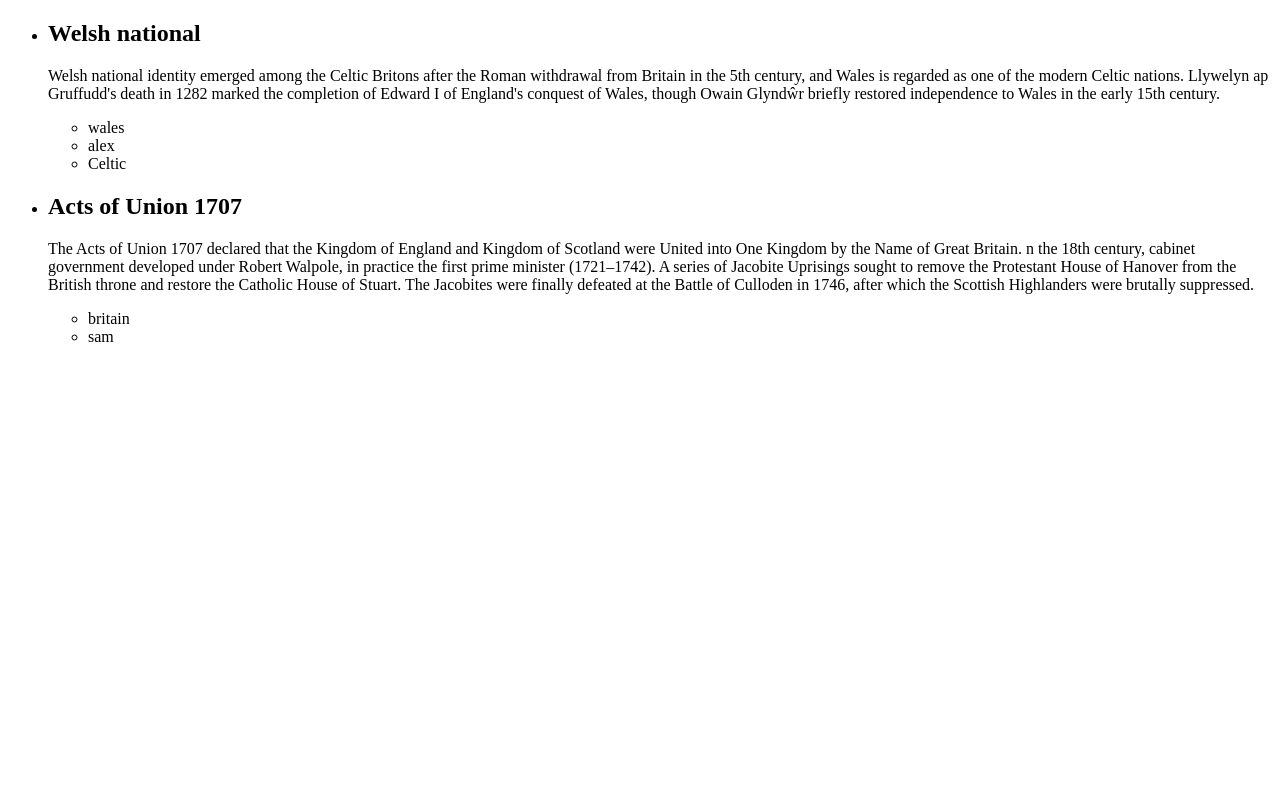
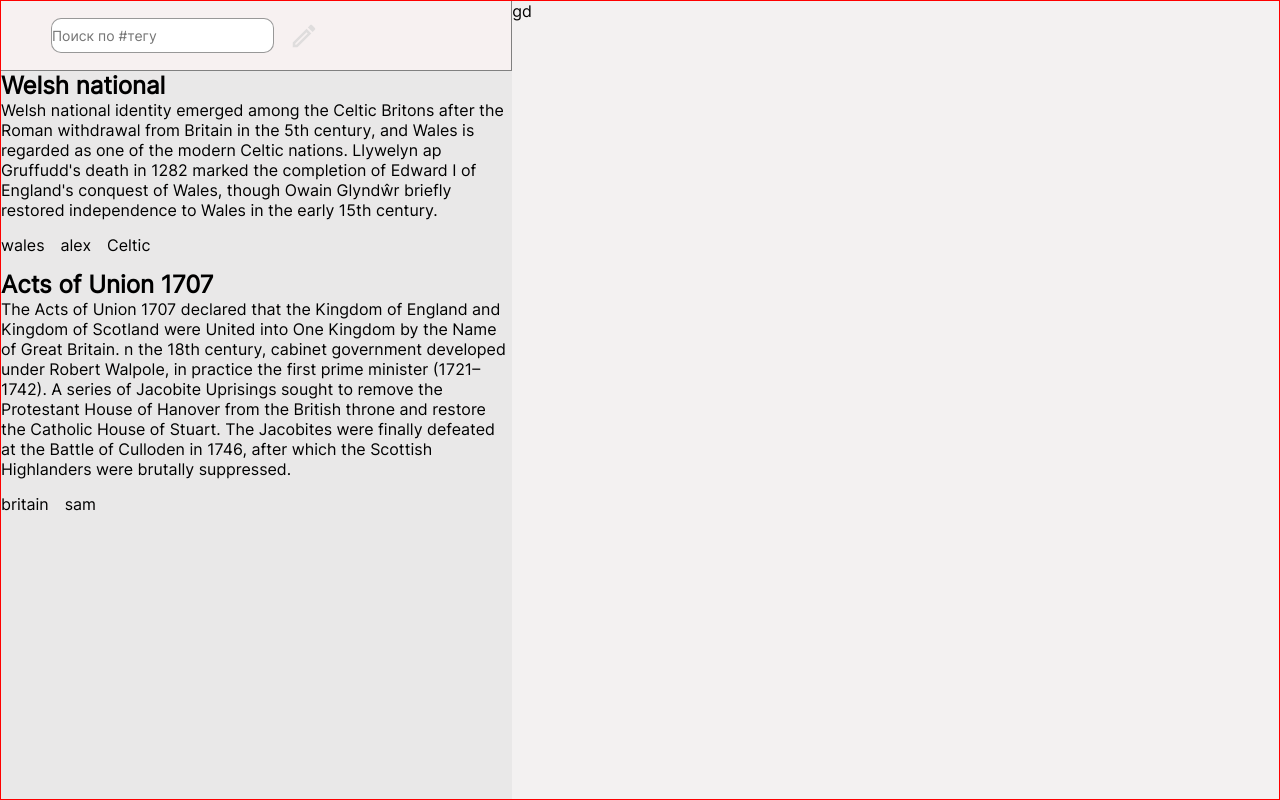
Before and after one commit to AlexGurski/notes, a React (Create React App) app: page / in a window 1280 px wide. Built offline with nearby package versions, Linux system fonts and the light colour scheme; data requests are answered from the project's data file.

Commit message:
fix noteItems style

```diff
--- a/package.json
+++ b/package.json
@@ -8,6 +8,7 @@
     "@testing-library/user-event": "^13.5.0",
     "react": "^18.1.0",
     "react-dom": "^18.1.0",
+    "react-icons": "^4.4.0",
     "react-scripts": "5.0.1",
     "web-vitals": "^2.1.4"
   },
--- a/server/db.json
+++ b/server/db.json
@@ -2,12 +2,14 @@
   "notes": [
     {
       "id": 1,
+      "time":"",
       "title":"Welsh national",
       "text": "Welsh national identity emerged among the Celtic Britons after the Roman withdrawal from Britain in the 5th century, and Wales is regarded as one of the modern Celtic nations. Llywelyn ap Gruffudd's death in 1282 marked the completion of Edward I of England's conquest of Wales, though Owain Glyndŵr briefly restored independence to Wales in the early 15th century. ",
       "tags": ["wales", "alex", "Celtic"]
     },
     {
         "id": 2,
+        "time":"",
         "title":"Acts of Union 1707",
         "text": "The Acts of Union 1707 declared that the Kingdom of England and Kingdom of Scotland were United into One Kingdom by the Name of Great Britain. n the 18th century, cabinet government developed under Robert Walpole, in practice the first prime minister (1721–1742). A series of Jacobite Uprisings sought to remove the Protestant House of Hanover from the British throne and restore the Catholic House of Stuart. The Jacobites were finally defeated at the Battle of Culloden in 1746, after which the Scottish Highlanders were brutally suppressed.",
         "tags": ["britain", "sam"]
--- a/src/App.js
+++ b/src/App.js
@@ -1,6 +1,6 @@
 import { useEffect, useState } from "react";
-
-
+import './assets/style/notes.css'
+import {Header} from "./Header"
 function App() {
   const [notes,setNotes] = useState('')
 
@@ -16,8 +16,12 @@ function App() {
   },[])
 
   return (
+    <>
+
     <div className="App">
-      <ul>
+      <div className="notesList">
+        <ul className="notesList_items">
+          <Header/>
           {Object.values(notes).map(e=>
           <li>
               <h2>{e.title}</h2>
@@ -31,6 +35,13 @@ function App() {
           )}
         </ul>
       </div>
+      <div className="notesText">
+        gd
+      </div>
+
+
+    </div>
+    </>
   );
 }
 
--- /dev/null
+++ b/src/Header.js
@@ -0,0 +1,14 @@
+import { useEffect, useState } from "react";
+import './assets/style/header.css'
+import {MdOutlineCreate} from "react-icons/md";
+export const Header = () =>{
+
+  return (
+    <header>
+      <div className="header_content">
+        <input type="text" placeholder="Поиск по #тегу"/>
+        <span><MdOutlineCreate/></span>
+      </div>
+    </header>
+  );
+}
--- /dev/null
+++ b/src/assets/style/global-style.css
@@ -0,0 +1 @@
+@font-face{font-family:"Inter";src:url("../fonts/Inter.ttf")}*{padding:0;margin:0;box-sizing:border-box;font-family:"Inter"}body{background-color:#f3f1f1}#root{display:flex;justify-content:center}.App{width:1440px;max-width:100%;border:1px solid red;display:flex;height:100vh}
--- /dev/null
+++ b/src/assets/style/global-style.scss
@@ -0,0 +1,25 @@
+@font-face {
+    font-family: 'Inter';
+    src: url('../fonts/Inter.ttf');
+}
+
+*{
+	padding: 0;
+	margin: 0;
+	box-sizing: border-box;
+    font-family: 'Inter';
+}
+body{
+    background-color: rgb(243, 241, 241);
+}
+#root{
+    display: flex;
+    justify-content: center;
+}
+.App{
+    width: 1440px;
+    max-width: 100%;
+    border: 1px solid red;
+    display: flex;
+    height: 100vh;
+}
--- /dev/null
+++ b/src/assets/style/header.css
@@ -0,0 +1 @@
+header{width:100%;height:70px;border-bottom:1px solid gray;border-right:1px solid gray;background-color:#f7f1f1}header .header_content{width:35%;height:100%;margin-left:50px;display:flex;align-items:center}header .header_content span{font-size:30px;color:#dfdddd;margin-left:.5em;height:50%;display:flex;align-items:center}header .header_content input{width:500px;height:50%;border-radius:10px;border:1px solid rgba(128,128,128,.808);outline:none;font-style:normal;font-weight:400;font-size:14px;display:flex;align-items:center}
--- /dev/null
+++ b/src/assets/style/header.scss
@@ -0,0 +1,34 @@
+header{
+    width: 100%;
+    height: 70px;
+    border-bottom: 1px solid grey;
+    border-right: 1px solid grey;
+    background-color: rgb(247, 241, 241);
+    .header_content{
+        width: 35%;
+        height: 100%;
+        margin-left: 50px;
+        display: flex;
+        align-items: center;
+        span{
+            font-size: 30px;
+            color: rgb(223, 221, 221);
+            margin-left: 0.5em;
+            height: 50%;
+            display: flex;
+            align-items: center;
+        }
+        input{
+            width: 500px;
+            height: 50%;
+            border-radius: 10px;
+            border: 1px solid rgba(128, 128, 128, 0.808);
+            outline: none;
+            font-style: normal;
+            font-weight: 400;
+            font-size: 14px;
+            display: flex;
+            align-items: center;
+        }
+    }
+}
--- /dev/null
+++ b/src/assets/style/notes.css
@@ -0,0 +1 @@
+.notesList{background-color:#e9e8e8;list-style-type:none;width:40%;height:100%}.notesList_items{list-style-type:none}.notesList_items ul{display:flex;gap:1em;list-style-type:none;padding:15px 0}
--- /dev/null
+++ b/src/assets/style/notes.scss
@@ -0,0 +1,16 @@
+.notesList{
+    background-color: rgb(233, 232, 232);
+    list-style-type: none;
+    width: 40%;
+    height: 100%;
+    &_items{
+    list-style-type: none;
+        ul{
+            display: flex;
+            gap: 1em;
+            list-style-type: none;
+            padding: 15px 0;
+        }
+    }
+
+}
--- a/src/index.js
+++ b/src/index.js
@@ -1,5 +1,6 @@
 import React from 'react';
 import ReactDOM from 'react-dom/client';
+import './assets/style/global-style.css'
 import App from './App';
 
 
```
Also changed, not shown: src/assets/fonts/Inter.ttf (added), 1 other file (tests, documents, lock files or other folders). Lines whose indentation alone changed are shown as unchanged.
